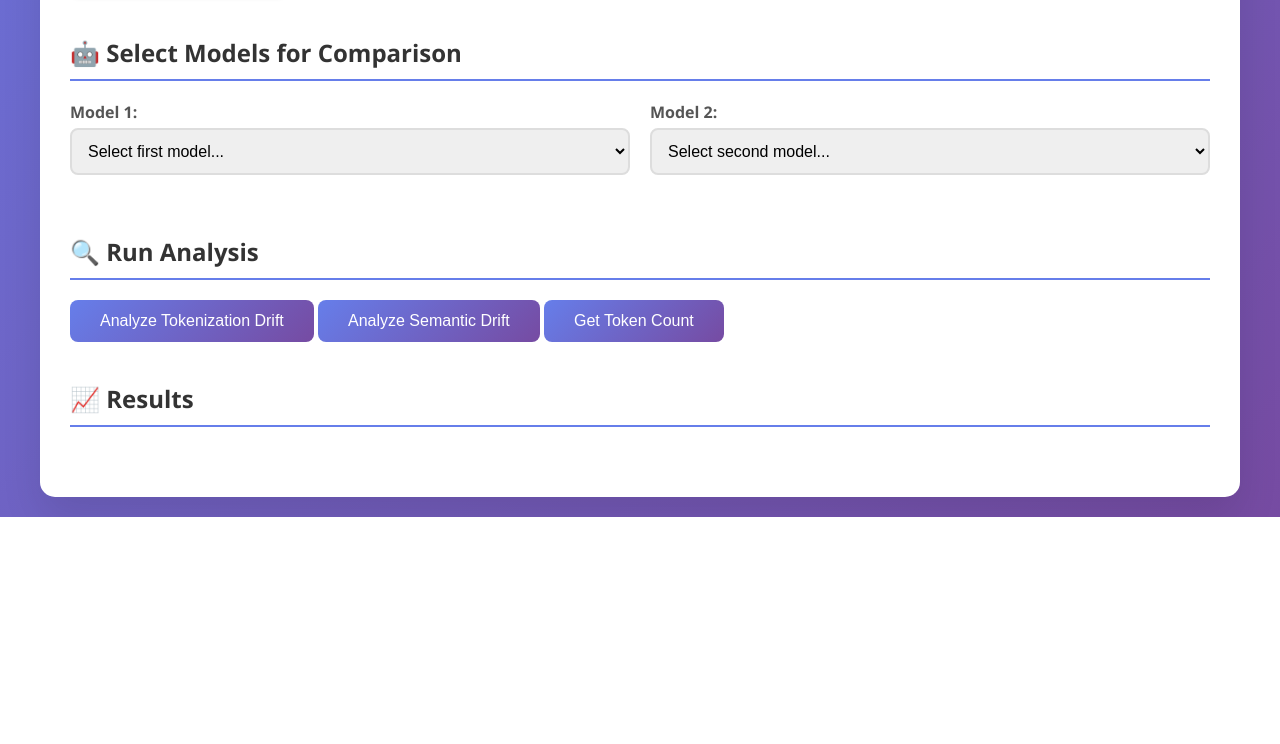
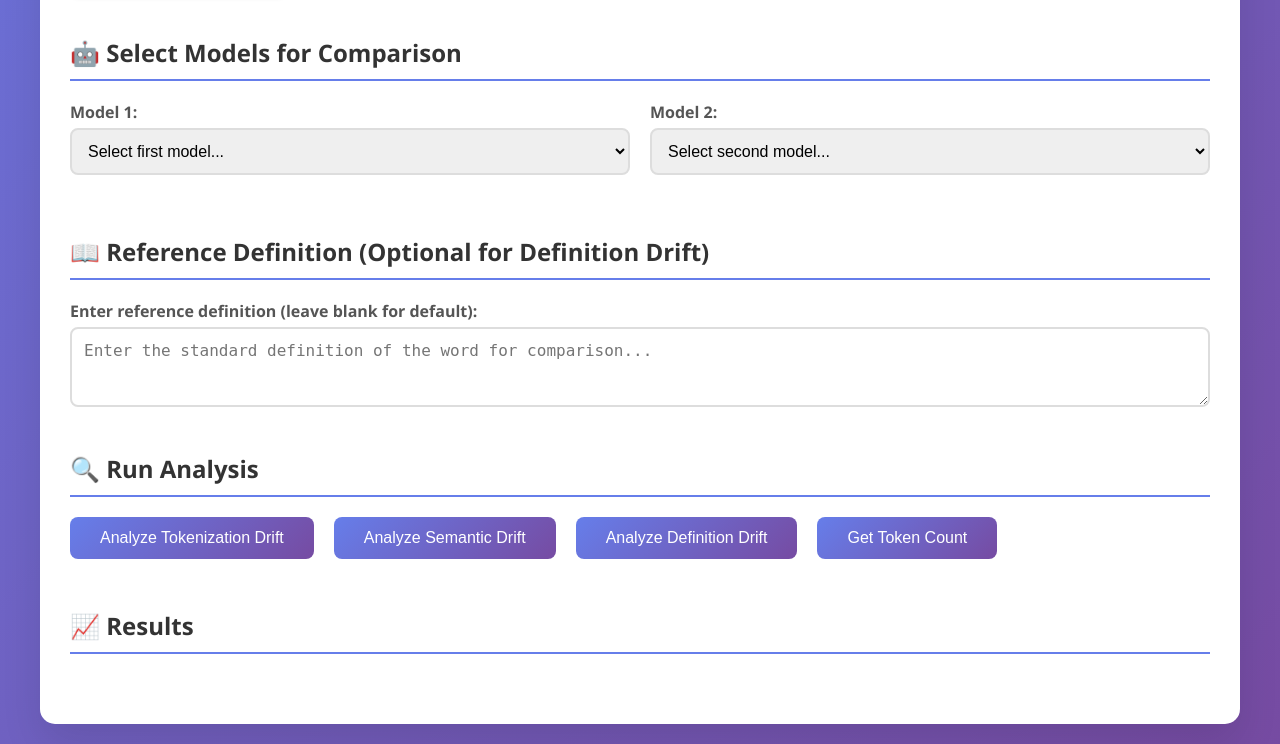
Before and after one commit to aryanthecar/Trending-Terms-vs.-Model-Vocabulary-Drift, a Flask app: page / in a window 1280 px wide. Shown: the part 949-1693 px from the top of the page. Before the commit the page ends 1466 px from the top, so only its background shows below. Run offline with Flask 3, Linux system fonts and the light colour scheme.

Commit message:
dashboard def drif and model availability fix

```diff
--- a/dashboard/app.py
+++ b/dashboard/app.py
@@ -27,8 +27,10 @@ AVAILABLE_MODELS = {
         "gpt-4o-mini", "gpt-4-turbo", "gpt-4", "gpt-3.5-turbo"
     ],
     "Hugging Face Models (via transformers)": [
-        "gpt2", "bert-base-uncased", "roberta-base", "distilbert-base-uncased",
-        "t5-small", "facebook/bart-base", "albert-base-v2"
+        'HuggingFaceTB/SmolLM2-135M', "gpt2", "Qwen/Qwen3-0.6B", "google/gemma-3-1b-it"
+    ],
+    "Gemini Models": [
+        "gemini-2.5-flash", "gemini-2.0-flash-lite", "gemini-2.5-pro", "gemini-1.5-flash"
     ]
 }
 
@@ -119,6 +121,40 @@ def compute_semantic_drift():
     except Exception as e:
         return jsonify({"error": f"Error computing drift: {str(e)}"}), 500
 
+@app.route('/api/drift/definition', methods=['POST'])
+def compute_definition_drift():
+    """Compute definition drift between two models for a term"""
+    data = request.json
+    word = data.get("word")
+    model1 = data.get("model1")
+    model2 = data.get("model2")
+    reference_definition = data.get("reference_definition", "")
+
+    if not all([word, model1, model2]):
+        return jsonify({"error": "Missing required parameters: word, model1, model2"}), 400
+
+    # If no reference definition provided, use a default or skip
+    if not reference_definition:
+        reference_definition = f"Standard definition of the word '{word}'"
+
+    try:
+        score = definition_drift(model1, model2, word, reference_definition, geminiAPI=None)
+
+        if score is None:
+            return jsonify({"error": "Failed to compute definition drift"}), 500
+
+        return jsonify({
+            "drift_type": "definition",
+            "word": word,
+            "model1": model1,
+            "model2": model2,
+            "score": score,
+            "reference_definition": reference_definition,
+            "interpretation": "Score closer to 1 means more drift, closer to 0 means less drift"
+        })
+    except Exception as e:
+        return jsonify({"error": f"Error computing drift: {str(e)}"}), 500
+
 @app.route('/api/tokens/<term>', methods=['GET'])
 def get_token_count(term):
     """Get token count for a term using different models"""
--- a/dashboard/templates/index.html
+++ b/dashboard/templates/index.html
@@ -71,7 +71,7 @@
             color: #555;
         }
 
-        .form-group select, .form-group input {
+        .form-group select, .form-group input, .form-group textarea {
             width: 100%;
             padding: 12px;
             border: 2px solid #ddd;
@@ -80,9 +80,14 @@
             transition: border-color 0.3s;
         }
 
-        .form-group select:focus, .form-group input:focus {
+        .form-group select:focus, .form-group input:focus, .form-group textarea:focus {
             outline: none;
             border-color: #667eea;
+        }
+
+        .form-group textarea {
+            min-height: 80px;
+            resize: vertical;
         }
 
         .btn {
@@ -94,6 +99,8 @@
             font-size: 16px;
             cursor: pointer;
             transition: transform 0.2s;
+            margin-right: 10px;
+            margin-bottom: 10px;
         }
 
         .btn:hover {
@@ -216,6 +223,12 @@
             background: #218838;
         }
 
+        .analysis-buttons {
+            display: flex;
+            flex-wrap: wrap;
+            gap: 10px;
+        }
+
         @media (max-width: 768px) {
             .models-section {
                 grid-template-columns: 1fr;
@@ -227,6 +240,14 @@
 
             .word-input-group {
                 flex-direction: column;
+            }
+
+            .analysis-buttons {
+                flex-direction: column;
+            }
+
+            .btn {
+                margin-right: 0;
             }
         }
     </style>
@@ -282,12 +303,24 @@
                 </div>
             </div>
 
+            <!-- Reference Definition (for Definition Drift) -->
+            <div class="section">
+                <h2>📖 Reference Definition (Optional for Definition Drift)</h2>
+                <div class="form-group">
+                    <label for="referenceDefinition">Enter reference definition (leave blank for default):</label>
+                    <textarea id="referenceDefinition" placeholder="Enter the standard definition of the word for comparison..."></textarea>
+                </div>
+            </div>
+
             <!-- Analysis Buttons -->
             <div class="section">
                 <h2>🔍 Run Analysis</h2>
-                <button class="btn" onclick="analyzeTokenization()">Analyze Tokenization Drift</button>
-                <button class="btn" onclick="analyzeSemantic()">Analyze Semantic Drift</button>
-                <button class="btn" onclick="getTokenCount()">Get Token Count</button>
+                <div class="analysis-buttons">
+                    <button class="btn" onclick="analyzeTokenization()">Analyze Tokenization Drift</button>
+                    <button class="btn" onclick="analyzeSemantic()">Analyze Semantic Drift</button>
+                    <button class="btn" onclick="analyzeDefinition()">Analyze Definition Drift</button>
+                    <button class="btn" onclick="getTokenCount()">Get Token Count</button>
+                </div>
             </div>
 
             <!-- Results -->
@@ -501,6 +534,50 @@
             }
         }
 
+        async function analyzeDefinition() {
+            const word = getCurrentWord();
+            const model1 = document.getElementById('model1Select').value;
+            const model2 = document.getElementById('model2Select').value;
+            const referenceDefinition = document.getElementById('referenceDefinition').value.trim();
+
+            if (!word || !model1 || !model2) {
+                showError('Please enter a word and select two models');
+                return;
+            }
+
+            showLoading('Analyzing definition drift...');
+
+            try {
+                const payload = {
+                    word: word,
+                    model1: model1,
+                    model2: model2
+                };
+
+                if (referenceDefinition) {
+                    payload.reference_definition = referenceDefinition;
+                }
+
+                const response = await fetch('/api/drift/definition', {
+                    method: 'POST',
+                    headers: {
+                        'Content-Type': 'application/json',
+                    },
+                    body: JSON.stringify(payload)
+                });
+
+                const result = await response.json();
+
+                if (response.ok) {
+                    showResult('Definition Drift Analysis', result);
+                } else {
+                    showError(result.error || 'Failed to analyze definition drift');
+                }
+            } catch (error) {
+                showError('Error analyzing definition drift: ' + error.message);
+            }
+        }
+
         async function getTokenCount() {
             const word = getCurrentWord();
             const model = document.getElementById('model1Select').value;
@@ -541,8 +618,14 @@
                     <p><strong>Term:</strong> ${data.word}</p>
                     <p><strong>Model 1:</strong> ${data.model1}</p>
                     <p><strong>Model 2:</strong> ${data.model2}</p>
-                    <p><strong>Interpretation:</strong> ${data.interpretation}</p>
-                </div>`;
+                    <p><strong>Drift Type:</strong> ${data.drift_type}</p>
+                    <p><strong>Interpretation:</strong> ${data.interpretation}</p>`;
+
+                if (data.reference_definition) {
+                    html += `<p><strong>Reference Definition:</strong> ${data.reference_definition}</p>`;
+                }
+
+                html += `</div>`;
             } else if (data.token_count !== undefined) {
                 html += `<div class="result-item">
                     <h3>Token Count: <span class="score">${data.token_count}</span></h3>
```
